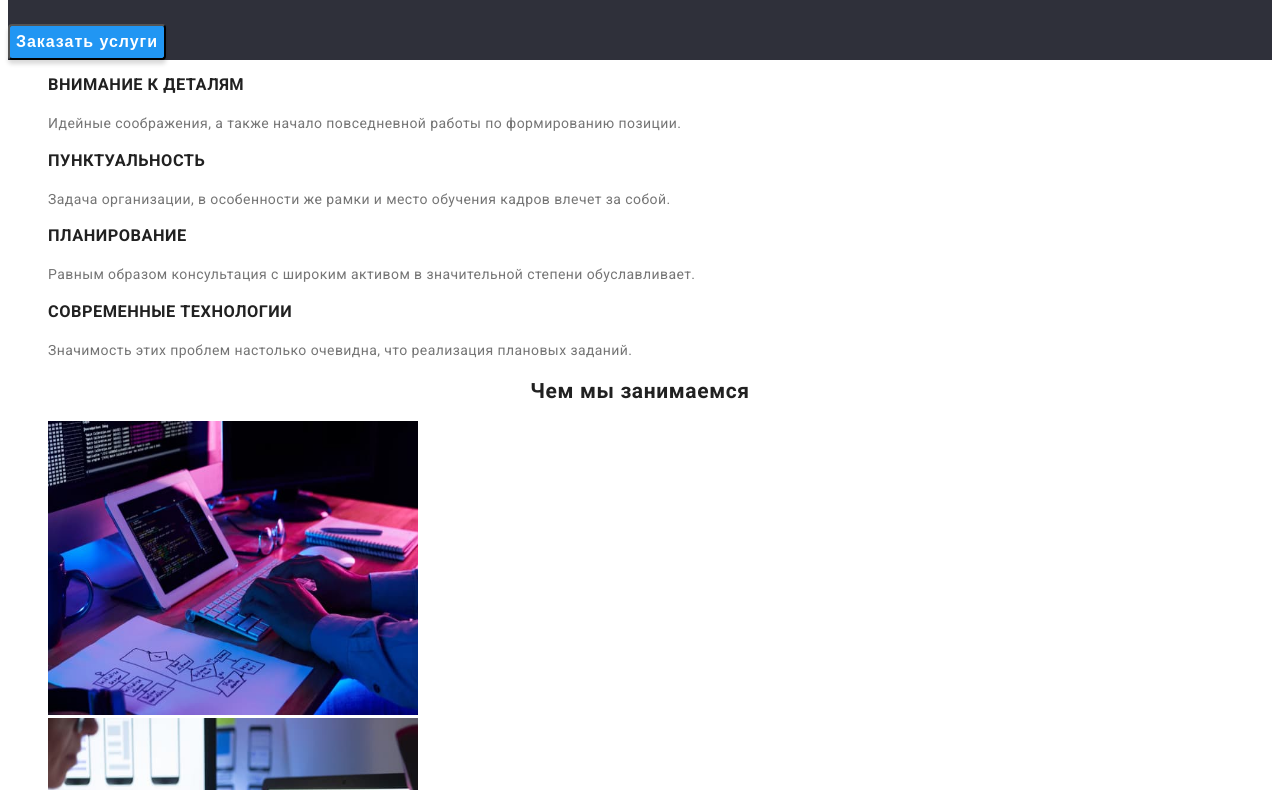
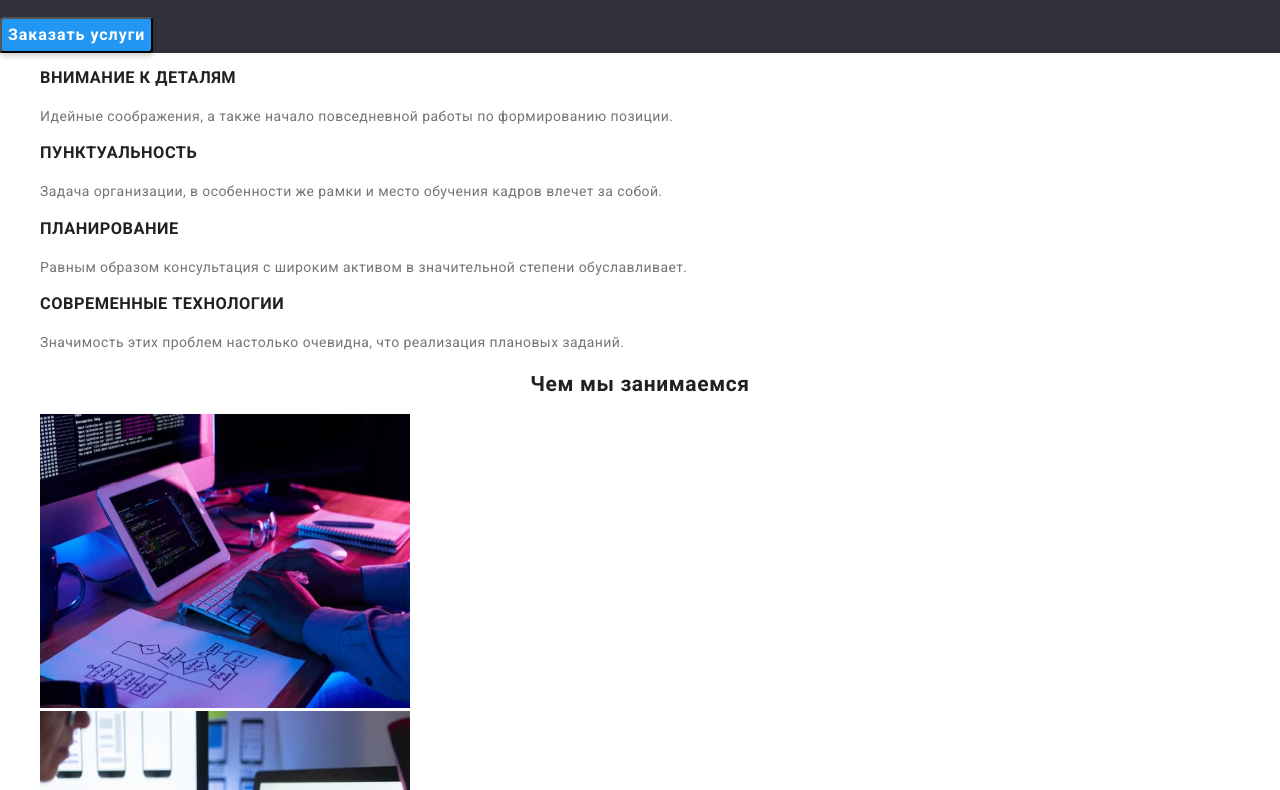
Before and after one commit to DoctorDenis/goit-markup-hw-02, a plain HTML site: page index.html in a window 1280 px wide. Shown: the part 256-1046 px from the top of the page. Drawn offline with nearby package versions, Linux system fonts and the light colour scheme.

Commit message:
Adds some files

```diff
--- /dev/null
+++ b/css/modern-normalize.css
@@ -0,0 +1,113 @@
+/*! modern-normalize v1.1.0 | MIT License | https://github.com/sindresorhus/modern-normalize */
+*,
+::after,
+::before {
+  box-sizing: border-box;
+}
+html {
+  -moz-tab-size: 4;
+  tab-size: 4;
+}
+html {
+  line-height: 1.15;
+  -webkit-text-size-adjust: 100%;
+}
+body {
+  margin: 0;
+}
+body {
+  font-family: system-ui, -apple-system, 'Segoe UI', Roboto, Helvetica, Arial, sans-serif,
+    'Apple Color Emoji', 'Segoe UI Emoji';
+}
+hr {
+  height: 0;
+  color: inherit;
+}
+abbr[title] {
+  text-decoration: underline dotted;
+}
+b,
+strong {
+  font-weight: bolder;
+}
+code,
+kbd,
+pre,
+samp {
+  font-family: ui-monospace, SFMono-Regular, Consolas, 'Liberation Mono', Menlo, monospace;
+  font-size: 1em;
+}
+small {
+  font-size: 80%;
+}
+sub,
+sup {
+  font-size: 75%;
+  line-height: 0;
+  position: relative;
+  vertical-align: baseline;
+}
+sub {
+  bottom: -0.25em;
+}
+sup {
+  top: -0.5em;
+}
+table {
+  text-indent: 0;
+  border-color: inherit;
+}
+button,
+input,
+optgroup,
+select,
+textarea {
+  font-family: inherit;
+  font-size: 100%;
+  line-height: 1.15;
+  margin: 0;
+}
+button,
+select {
+  text-transform: none;
+}
+[type='button'],
+[type='reset'],
+[type='submit'],
+button {
+  -webkit-appearance: button;
+}
+::-moz-focus-inner {
+  border-style: none;
+  padding: 0;
+}
+:-moz-focusring {
+  outline: 1px dotted ButtonText;
+}
+:-moz-ui-invalid {
+  box-shadow: none;
+}
+legend {
+  padding: 0;
+}
+progress {
+  vertical-align: baseline;
+}
+::-webkit-inner-spin-button,
+::-webkit-outer-spin-button {
+  height: auto;
+}
+[type='search'] {
+  -webkit-appearance: textfield;
+  outline-offset: -2px;
+}
+::-webkit-search-decoration {
+  -webkit-appearance: none;
+}
+::-webkit-file-upload-button {
+  -webkit-appearance: button;
+  font: inherit;
+}
+summary {
+  display: list-item;
+}
--- a/index.html
+++ b/index.html
@@ -10,6 +10,9 @@
   <link rel="preconnect" href="https://fonts.gstatic.com" crossorigin>
   <link href="https://fonts.googleapis.com/css2?family=Raleway:wght@700&family=Roboto:wght@400;500;700;900&display=swap"
     rel="stylesheet">
+  <link rel="stylesheet" href="https://cdnjs.cloudflare.com/ajax/libs/modern-normalize/1.1.0/modern-normalize.min.css"
+    integrity="sha512-wpPYUAdjBVSE4KJnH1VR1HeZfpl1ub8YT/NKx4PuQ5NmX2tKuGu6U/JRp5y+Y8XG2tV+wKQpNHVUX03MfMFn9Q=="
+    crossorigin="anonymous" referrerpolicy="no-referrer" />
   <title>WebStudio - главная</title>
   <link rel="stylesheet" href="./css/styles.css">
 </head>
```
Also changed, not shown: portfolio.html (+3 -0 lines).
